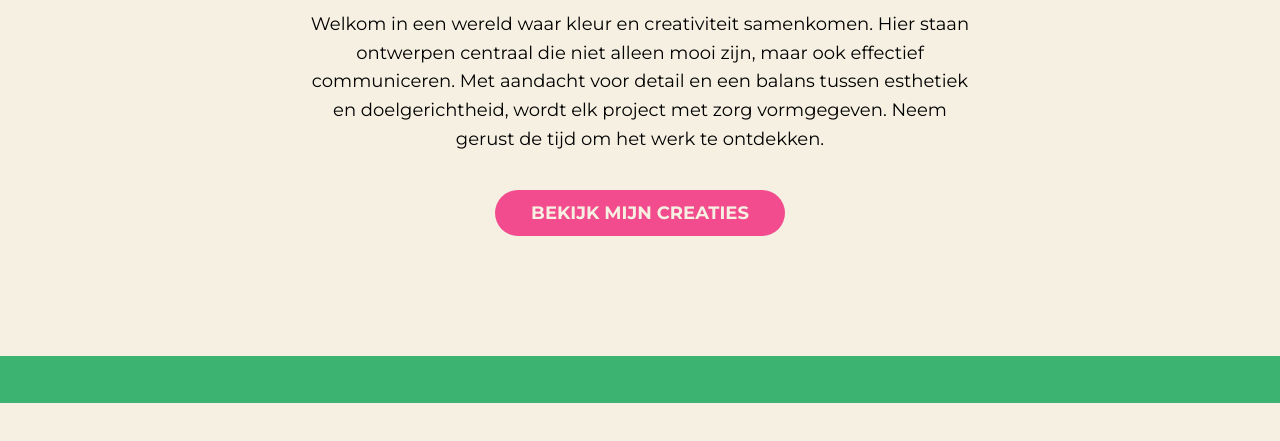
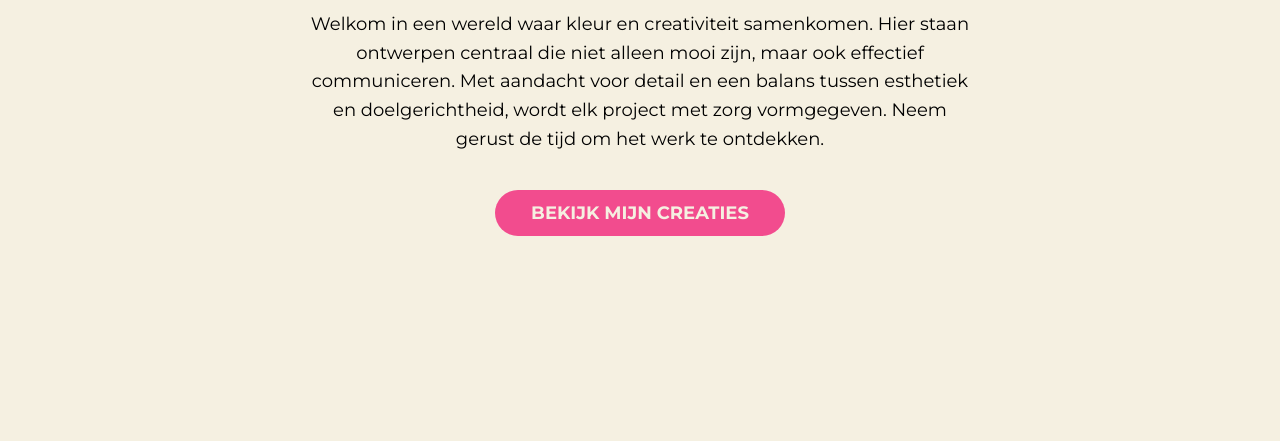
Before and after one commit to Dinavercammen/Portfolio, a plain HTML site: page index.html in a window 1280 px wide. Shown: the part 345-786 px from the top of the page. Drawn offline with Linux system fonts and the light colour scheme.

Commit message:
Update index.html

```diff
--- a/index.html
+++ b/index.html
@@ -29,7 +29,6 @@
     <button class="cta-button">BEKIJK MIJN CREATIES</button>
   </section>
 
-  <div class="divider"></div>
 
   <div class="beige-block"></div>
   <h3 class="recent-works-title">RECENT WORKS</h3>
```
